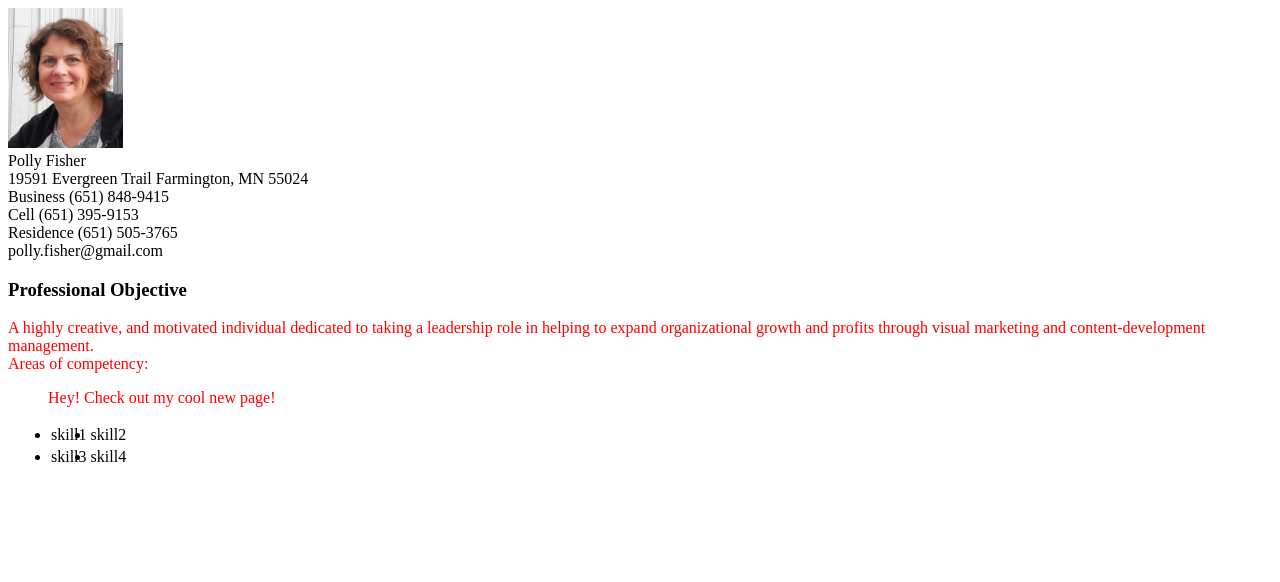
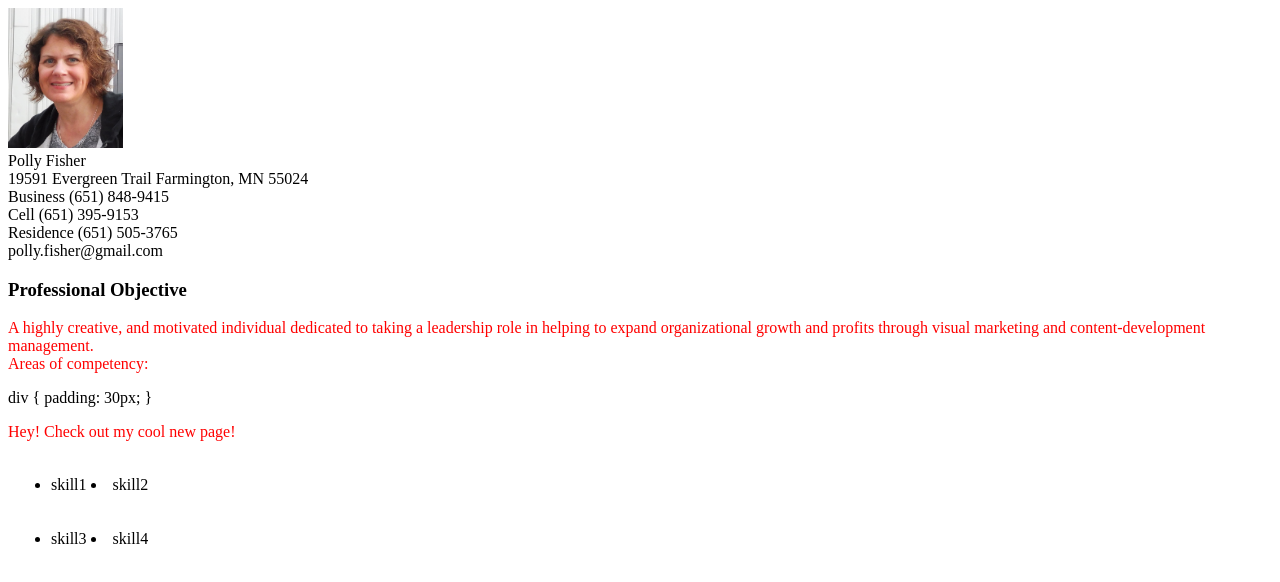
Before and after one commit to pollyfish/pollyfisher.github.io, a plain HTML site: page index.html in a window 1280 px wide. Drawn offline with Linux system fonts and the light colour scheme.

Commit message:
added padding changed list

```diff
--- a/index.html
+++ b/index.html
@@ -19,9 +19,14 @@ polly.fisher@gmail.com<br>
 		    <p> A highly creative, and motivated individual dedicated to taking a leadership
 			    role in helping to expand organizational growth and profits through visual
 			    marketing and content-development management. <br>Areas of competency:<p></div>
-		    <div id="bulletpoints"><ul>
-			    <table><tr><td><li>skill1</li></td><td><li>skill2</li></td></tr>
-				    <tr><td><li>skill3</li></td><td><li>skill4</li></td></tr></ul>
+		    <div id="bulletpoints">
+			    div {
+    padding: 30px;
+
+}
+			    <table><tr><td><ul><li>skill1</li></td><td><li>skill2</li></td></ul></tr>
+	    <tr><td><ul><li>skill3</li></td><td><li>skill4</li></td></ul></tr>
+	</div>
 
    <p>Hey! Check out my cool new page!</p>
    </body>
```
